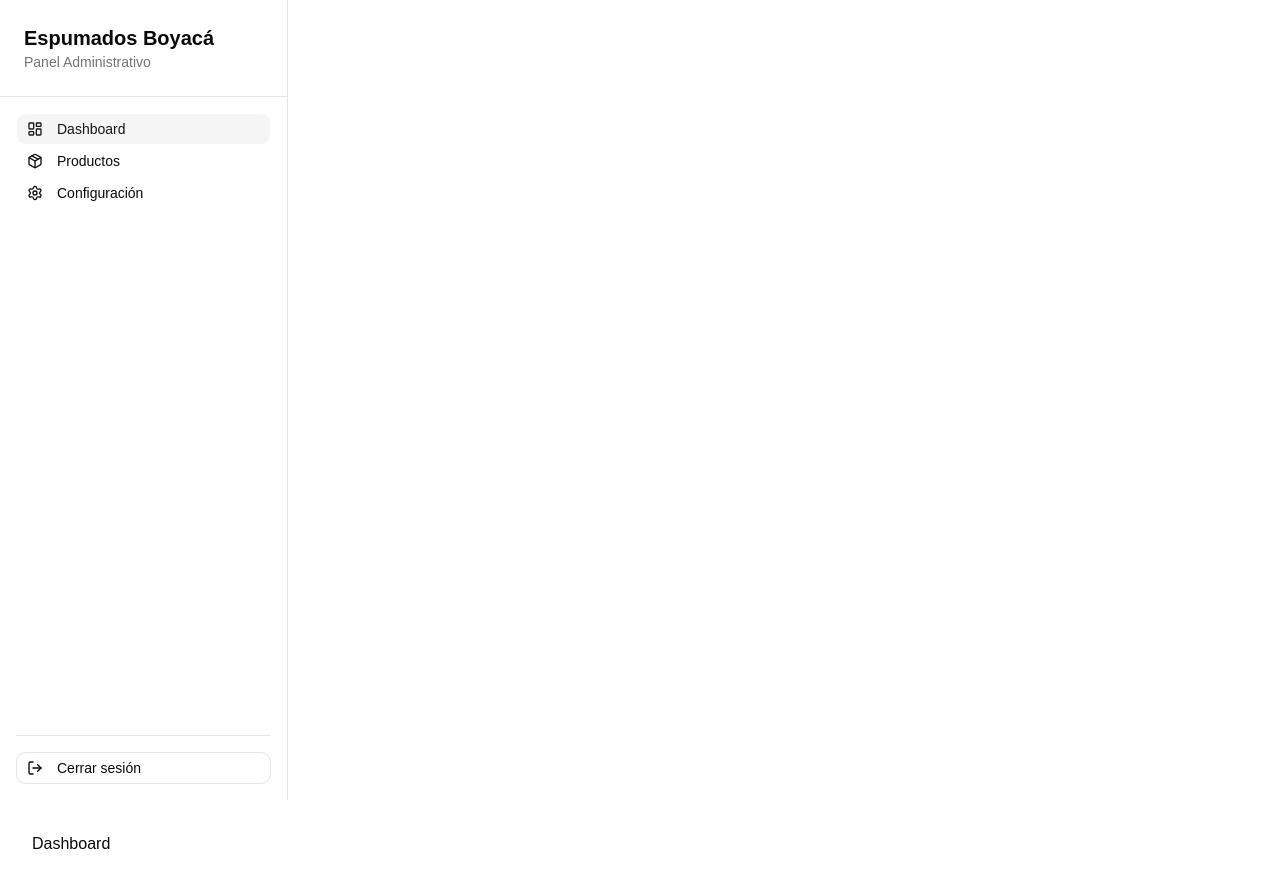
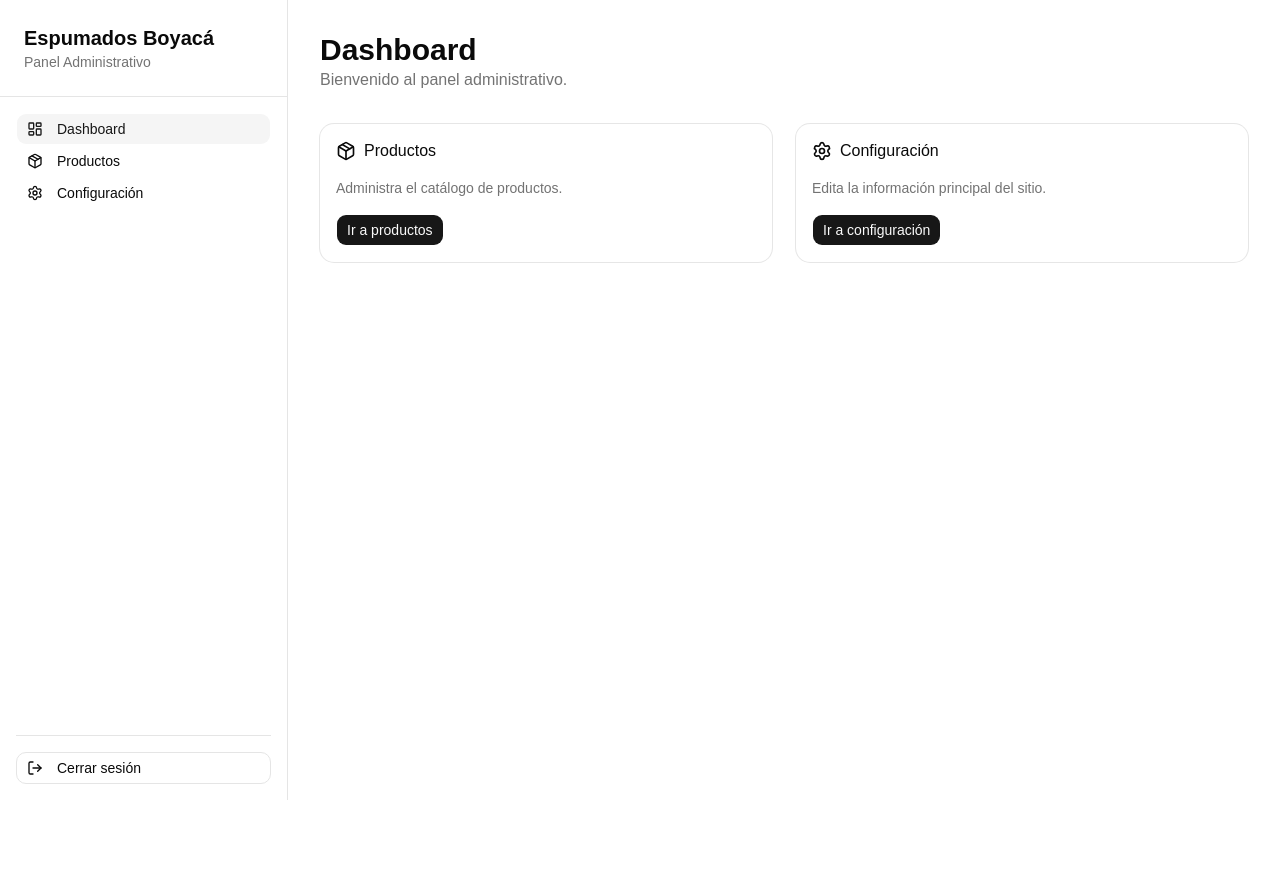
Before and after one commit to Juliangaritaa/espumados-boyaca-web, a React (Vite) app: page /admin/ in a window 1280 px wide. After the commit the page ends 800 px from the top, so only its background shows below. Built offline with nearby package versions, Linux system fonts and the light colour scheme; no server answers.

Commit message:
feat: create products type

```diff
--- a/src/App.tsx
+++ b/src/App.tsx
@@ -1,19 +1,30 @@
 import { BrowserRouter, Routes, Route } from "react-router-dom";
-import Home from './pages/Home'
-import './App.css'
-import AdminRoutes from "./admin/routes/AdminRoutes";
+
+import Home from "./pages/Home";
+
+import Login from "./admin/pages/Login";
+import Dashboard from "./admin/pages/Dashboard";
+import Products from "./admin/pages/Products";
+import Settings from "./admin/pages/Settings";
+
+import AdminLayout from "./admin/layouts/AdminLayout";
 
 function App() {
   return (
-    <>
     <BrowserRouter>
       <Routes>
         <Route path="/" element={<Home />} />
-        <Route path="/admin//*" element={<AdminRoutes />} />
+
+        <Route path="/admin/login" element={<Login />} />
+
+        <Route path="/admin" element={<AdminLayout />}>
+          <Route index element={<Dashboard />} />
+          <Route path="products" element={<Products />} />
+          <Route path="settings" element={<Settings />} />
+        </Route>
       </Routes>
     </BrowserRouter>
-    </>
   );
 }
 
-export default App
+export default App;
--- a/src/admin/layouts/AdminLayout.tsx
+++ b/src/admin/layouts/AdminLayout.tsx
@@ -1,14 +1,18 @@
-//Estructura del modulo de admin, bloque contenedor
-import { AdminSidebar } from "../components/Sidebar"
 import { Outlet } from "react-router-dom";
+import { AdminSidebar } from "../components/Sidebar";
 
 export default function AdminLayout() {
   return (
-        <div className="min-h-screen">
+    <div className="flex min-h-screen">
+
+      <div className="w-72 shrink-0">
         <AdminSidebar />
-            <main className="flex-1 p-8" >
+      </div>
+
+      <main className="flex-1 p-8">
         <Outlet />
       </main>
+
     </div>
   );
 }
--- a/src/admin/pages/Dashboard.tsx
+++ b/src/admin/pages/Dashboard.tsx
@@ -1,5 +1,84 @@
-export default function Dashboard(){
-    return (
-        <p>Dashboard</p>
-    );
+import { Package, Settings } from "lucide-react";
+import { Card, CardContent, CardHeader, CardTitle } from "@/components/ui/card";
+import { Button } from "@/components/ui/button";
+import { Link } from "react-router-dom";
+
+export default function Dashboard() {
+  return (
+    <div className="space-y-8">
+
+      <div>
+        <h1 className="text-3xl font-bold">
+          Dashboard
+        </h1>
+
+        <p className="text-muted-foreground">
+          Bienvenido al panel administrativo.
+        </p>
+      </div>
+
+      <div className="grid gap-6 md:grid-cols-2">
+
+        <Card>
+
+          <CardHeader>
+
+            <CardTitle className="flex items-center gap-2">
+              <Package className="h-5 w-5" />
+              Productos
+            </CardTitle>
+
+          </CardHeader>
+
+          <CardContent className="space-y-4">
+
+            <p className="text-muted-foreground">
+              Administra el catálogo de productos.
+            </p>
+
+            <Button asChild>
+
+              <Link to="/admin/products">
+                Ir a productos
+              </Link>
+
+            </Button>
+
+          </CardContent>
+
+        </Card>
+
+        <Card>
+
+          <CardHeader>
+
+            <CardTitle className="flex items-center gap-2">
+              <Settings className="h-5 w-5" />
+              Configuración
+            </CardTitle>
+
+          </CardHeader>
+
+          <CardContent className="space-y-4">
+
+            <p className="text-muted-foreground">
+              Edita la información principal del sitio.
+            </p>
+
+            <Button asChild>
+
+              <Link to="/admin/settings">
+                Ir a configuración
+              </Link>
+
+            </Button>
+
+          </CardContent>
+
+        </Card>
+
+      </div>
+
+    </div>
+  );
 }
--- a/src/admin/pages/Products.tsx
+++ b/src/admin/pages/Products.tsx
@@ -1,5 +1,7 @@
 export default function Products(){
     return (
-        <p>Productos</p>
+        <div>
+            <h1>Productos</h1>
+        </div>
     );
 }
--- a/src/admin/routes/AdminRoutes.tsx
+++ b/src/admin/routes/AdminRoutes.tsx
@@ -1,21 +1,20 @@
-import { Routes, Route } from "react-router-dom";
-import Login from "../pages/Login";
-import Dashboard from "../pages/Dashboard";
-import Products from "../pages/Products";
-import Settings from "../pages/Settings";
-import AdminLayout from "../layouts/AdminLayout";
+// import { Routes, Route } from "react-router-dom";
+// import Login from "../pages/Login";
+// import Dashboard from "../pages/Dashboard";
+// import Products from "../pages/Products";
+// import Settings from "../pages/Settings";
+// import AdminLayout from "../layouts/AdminLayout";
 
-export default function AdminRoutes() {
-    return (
-        <Routes>
-            <Route path="login" element={<Login />} />
+// export default function AdminRoutes() {
+//   return (
+//     <Routes>
+//       <Route path="login" element={<Login />} />
 
-            <Route element={<AdminLayout />} >
-                <Route index element={<Dashboard />} />
-
-                <Route path="products" element={<Products />} />
-                <Route path="settings" element={<Settings />} />
-            </ Route>
-        </Routes>
-    );
-}
+//       <Route element={<AdminLayout />}>
+//         <Route index element={<Dashboard />} />
+//         <Route path="products" element={<Products />} />
+//         <Route path="settings" element={<Settings />} />
+//       </Route>
+//     </Routes>
+//   );
+// }
```
Also changed, not shown: src/types/products.type.ts (added, +10 -0 lines). Lines whose indentation alone changed are shown as unchanged.
